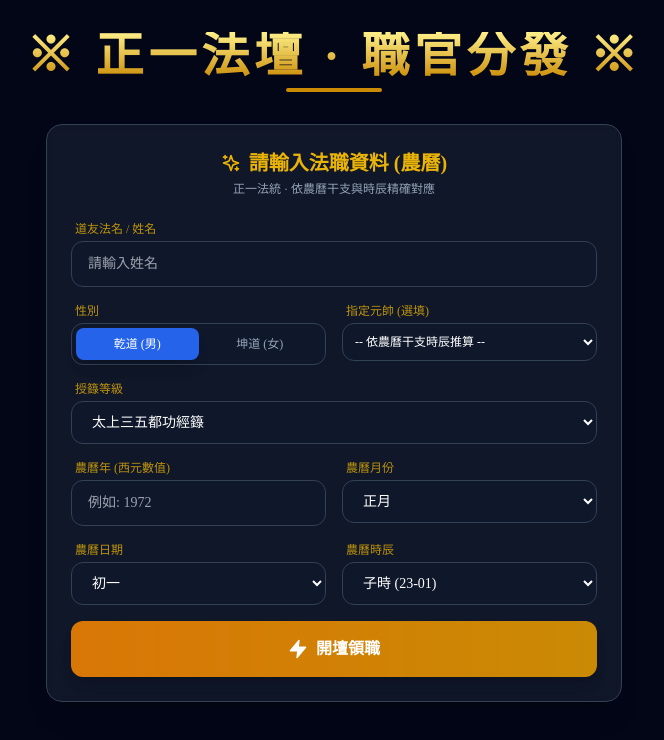
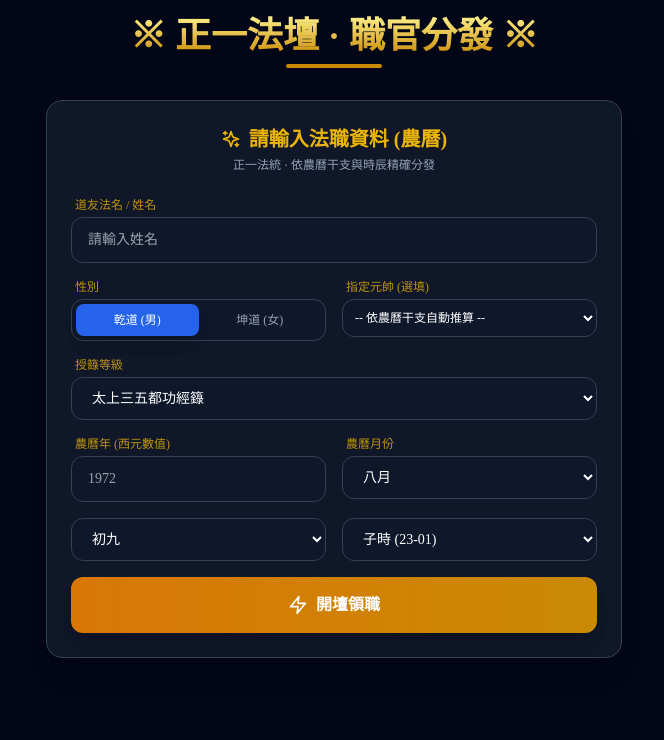
Before and after one commit to xvn5002036/vocation, a React (Vite) app: page / in a window 1280 px wide. Shown: the top 740 px of the page, without its empty margins (306-970 px from the left). Built offline with nearby package versions, Linux system fonts and the light colour scheme.

Commit message:
Update App.jsx

```diff
--- a/src/App.jsx
+++ b/src/App.jsx
@@ -13,13 +13,14 @@ import { LU_OPTIONS, RANK_SYSTEM } from './constants/rank';
 import { MARSHAL_TITLES, STEM_MARSHALS } from './constants/marshals_meta';
 import { MARSHAL_DATA_STATIC } from './constants/marshals_data';
 
+// 輸入組件：獨立出來以修復 iPhone 鍵盤閃退與喚起九宮格數字鍵盤
 const InputSection = ({ formData, setFormData, handleStart }) => (
   <div className="max-w-xl mx-auto bg-slate-800/50 p-6 rounded-2xl border border-slate-700 backdrop-blur-sm shadow-xl">
     <div className="text-center mb-6">
       <h2 className="text-xl font-bold text-yellow-500 flex items-center justify-center gap-2">
         <Sparkles className="w-5 h-5" /> 請輸入法職資料 (農曆)
       </h2>
-      <p className="text-slate-400 text-xs mt-1">正一法統 · 依農曆干支與時辰精確對應</p>
+      <p className="text-slate-400 text-xs mt-1">正一法統 · 依農曆干支與時辰精確分發</p>
     </div>
 
     <div className="space-y-4">
@@ -37,38 +38,22 @@ const InputSection = ({ formData, setFormData, handleStart }) => (
         <div>
           <label className="block text-yellow-500/80 text-xs mb-1 ml-1 font-medium">性別</label>
           <div className="flex bg-slate-900 rounded-xl p-1 border border-slate-700">
-            <button
-              onClick={() => setFormData({...formData, gender: 'm'})}
-              className={`flex-1 py-2 rounded-lg text-xs transition ${formData.gender === 'm' ? 'bg-blue-600 text-white shadow-lg' : 'text-slate-400'}`}
-            >乾道 (男)</button>
-            <button
-              onClick={() => setFormData({...formData, gender: 'f'})}
-              className={`flex-1 py-2 rounded-lg text-xs transition ${formData.gender === 'f' ? 'bg-pink-600 text-white shadow-lg' : 'text-slate-400'}`}
-            >坤道 (女)</button>
+            <button onClick={() => setFormData({...formData, gender: 'm'})} className={`flex-1 py-2 rounded-lg text-xs transition ${formData.gender === 'm' ? 'bg-blue-600 text-white shadow-lg' : 'text-slate-400'}`}>乾道 (男)</button>
+            <button onClick={() => setFormData({...formData, gender: 'f'})} className={`flex-1 py-2 rounded-lg text-xs transition ${formData.gender === 'f' ? 'bg-pink-600 text-white shadow-lg' : 'text-slate-400'}`}>坤道 (女)</button>
           </div>
         </div>
         <div>
           <label className="block text-yellow-500/80 text-xs mb-1 ml-1 font-medium">指定元帥 (選填)</label>
-          <select
-            className="w-full bg-slate-900 border border-slate-700 rounded-xl px-2 py-2.5 text-white text-xs"
-            value={formData.selectedMarshalId}
-            onChange={(e) => setFormData({...formData, selectedMarshalId: e.target.value})}
-          >
-            <option value="">-- 依農曆干支時辰推算 --</option>
-            {Object.entries(MARSHAL_DATA_STATIC).map(([id, m]) => (
-              <option key={id} value={id}>{m.shortName}</option>
-            ))}
+          <select className="w-full bg-slate-900 border border-slate-700 rounded-xl px-2 py-2.5 text-white text-xs" value={formData.selectedMarshalId} onChange={(e) => setFormData({...formData, selectedMarshalId: e.target.value})}>
+            <option value="">-- 依農曆干支自動推算 --</option>
+            {Object.entries(MARSHAL_DATA_STATIC).map(([id, m]) => (<option key={id} value={id}>{m.shortName}</option>))}
           </select>
         </div>
       </div>
 
       <div>
         <label className="block text-yellow-500/80 text-xs mb-1 ml-1 font-medium">授籙等級</label>
-        <select
-          className="w-full bg-slate-900 border border-slate-700 rounded-xl px-4 py-3 text-white text-sm"
-          value={formData.rank}
-          onChange={(e) => setFormData({...formData, rank: e.target.value})}
-        >
+        <select className="w-full bg-slate-900 border border-slate-700 rounded-xl px-4 py-3 text-white text-sm" value={formData.rank} onChange={(e) => setFormData({...formData, rank: e.target.value})}>
           {LU_OPTIONS.map(opt => <option key={opt} value={opt}>{opt}</option>)}
         </select>
       </div>
@@ -76,223 +61,107 @@ const InputSection = ({ formData, setFormData, handleStart }) => (
       <div className="grid grid-cols-2 gap-4">
         <div>
           <label className="block text-yellow-500/80 text-xs mb-1 ml-1 font-medium">農曆年 (西元數值)</label>
-          <input
-            type="number"
-            inputMode="decimal"
-            pattern="[0-9]*"
-            className="w-full bg-slate-900 border border-slate-700 rounded-xl px-4 py-3 text-white text-sm"
-            placeholder="例如: 1972"
-            value={formData.birthYear}
-            onChange={(e) => setFormData({...formData, birthYear: e.target.value})}
-          />
+          <input type="number" inputMode="decimal" pattern="[0-9]*" className="w-full bg-slate-900 border border-slate-700 rounded-xl px-4 py-3 text-white text-sm" placeholder="1972" value={formData.birthYear} onChange={(e) => setFormData({...formData, birthYear: e.target.value})} />
         </div>
         <div>
           <label className="block text-yellow-500/80 text-xs mb-1 ml-1 font-medium">農曆月份</label>
-          <select
-            className="w-full bg-slate-900 border border-slate-700 rounded-xl px-4 py-3 text-white text-sm"
-            value={formData.birthMonth}
-            onChange={(e) => setFormData({...formData, birthMonth: e.target.value})}
-          >
+          <select className="w-full bg-slate-900 border border-slate-700 rounded-xl px-4 py-3 text-white text-sm" value={formData.birthMonth} onChange={(e) => setFormData({...formData, birthMonth: e.target.value})}>
             {LUNAR_MONTHS.map(m => <option key={m} value={m}>{m}</option>)}
           </select>
         </div>
       </div>
 
       <div className="grid grid-cols-2 gap-4">
-        <div>
-          <label className="block text-yellow-500/80 text-xs mb-1 ml-1 font-medium">農曆日期</label>
-          <select
-            className="w-full bg-slate-900 border border-slate-700 rounded-xl px-4 py-3 text-white text-sm"
-            value={formData.birthDay}
-            onChange={(e) => setFormData({...formData, birthDay: e.target.value})}
-          >
-            {LUNAR_DAYS.map(d => <option key={d} value={d}>{d}</option>)}
-          </select>
-        </div>
-        <div>
-          <label className="block text-yellow-500/80 text-xs mb-1 ml-1 font-medium">農曆時辰</label>
-          <select
-            className="w-full bg-slate-900 border border-slate-700 rounded-xl px-4 py-3 text-white text-sm"
-            value={formData.birthHour}
-            onChange={(e) => setFormData({...formData, birthHour: e.target.value})}
-          >
-            {LUNAR_HOURS.map(h => <option key={h} value={h}>{h}</option>)}
-          </select>
-        </div>
+        <select className="w-full bg-slate-900 border border-slate-700 rounded-xl px-4 py-3 text-white text-sm" value={formData.birthDay} onChange={(e) => setFormData({...formData, birthDay: e.target.value})}>
+          {LUNAR_DAYS.map(d => <option key={d} value={d}>{d}</option>)}
+        </select>
+        <select className="w-full bg-slate-900 border border-slate-700 rounded-xl px-4 py-3 text-white text-sm" value={formData.birthHour} onChange={(e) => setFormData({...formData, birthHour: e.target.value})}>
+          {LUNAR_HOURS.map(h => <option key={h} value={h}>{h}</option>)}
+        </select>
       </div>
 
-      <button
-        onClick={handleStart}
-        className="w-full bg-gradient-to-r from-amber-600 to-yellow-600 hover:from-amber-500 hover:to-yellow-500 text-white font-bold py-4 rounded-xl shadow-lg transition transform hover:-translate-y-1 active:scale-95 flex items-center justify-center gap-2 mt-4"
-      >
-        <Zap className="w-5 h-5 fill-current" /> 開壇領職
-      </button>
+      <button onClick={handleStart} className="w-full bg-gradient-to-r from-amber-600 to-yellow-600 text-white font-bold py-4 rounded-xl shadow-lg mt-4 flex items-center justify-center gap-2"><Zap className="w-5 h-5" /> 開壇領職</button>
     </div>
   </div>
 );
 
 const App = () => {
-  const [formData, setFormData] = useState({
-    name: '', gender: 'm', birthYear: '', birthMonth: '正月',
-    birthDay: '初一', birthHour: '早子時 (23-01)',
-    selectedMarshalId: '', rank: '太上三五都功經籙'
-  });
+  const [formData, setFormData] = useState({ name: '', gender: 'm', birthYear: '', birthMonth: '八月', birthDay: '初九', birthHour: '早子時 (23-01)', selectedMarshalId: '', rank: '太上三五都功經籙' });
   const [result, setResult] = useState(null);
   const [activeTab, setActiveTab] = useState('decree');
   const cardRef = useRef(null);
 
-  const getGanZhiYear = (year) => {
-    if (!year) return null;
-    const baseYear = 1984; // 甲子年
-    const diff = (parseInt(year) - baseYear) % 60;
+  const handleStart = () => {
+    if (!formData.name || !formData.birthYear) return;
+    const year = parseInt(formData.birthYear);
+    const diff = (year - 1984) % 60;
     const index = diff < 0 ? diff + 60 : diff;
-    const stem = STEMS[index % 10];
-    const branch = BRANCHES[index % 12];
-    return { stem, branch, name: `${stem}${branch}`, element: STEM_ELEMENT[stem] };
-  };
+    const gz = { stem: STEMS[index % 10], branch: BRANCHES[index % 12], name: `${STEMS[index % 10]}${BRANCHES[index % 12]}`, element: STEM_ELEMENT[STEMS[index % 10]] };
 
-  const handleStart = () => {
-    if (!formData.name || !formData.birthYear) {
-      alert("請完整輸入法名與農曆年份");
-      return;
-    }
-
-    const gz = getGanZhiYear(formData.birthYear);
-    const hourBranch = formData.birthHour.substring(0, 1); // 提取「子、丑...」
-
-    // 1. 本命星君與職能
+    // 1. 治所與星君 (地支精確讀取)
+    const zhiInfo = JIAZI_ZHI_MAPPING[gz.name] || JIAZI_ZHI_MAPPING["甲子"];
     const starInfo = ZODIAC_MAPPING[gz.branch];
     const roleIdx = starInfo.roleType === 'admin' ? 0 : (starInfo.roleType === 'warrior' ? 1 : 2);
 
-    // 2. 籙職對應
-    const rankKey = Object.keys(RANK_SYSTEM).find(key => RANK_SYSTEM[key].label === formData.rank) || "dugong";
-    const rankData = RANK_SYSTEM[rankKey];
+    // 2. 職銜精確分配 (依職能對應而非隨機)
+    const rankData = RANK_SYSTEM[Object.keys(RANK_SYSTEM).find(key => RANK_SYSTEM[key].label === formData.rank) || "dugong"];
+    const appoint = rankData.appoints[formData.gender][roleIdx];
+    const office = rankData.offices[roleIdx];
 
-    // 3. 治所壇靖
-    const zhiData = JIAZI_ZHI_MAPPING[gz.name] || JIAZI_ZHI_MAPPING["甲子"];
-
-    // 4. 元帥精確演算修正
+    // 3. 元帥判定修正 (子時對應周元帥)
+    const hourBranch = formData.birthHour.substring(0, 1);
     let mId = formData.selectedMarshalId;
     if (!mId) {
-      // 法統修正：子時（23-01）開壇者，特受「神虎提督周元帥」護持
-      if (hourBranch === '子') {
-        mId = 'zhou';
-      } else {
-        const marshalPool = STEM_MARSHALS[gz.stem] || STEM_MARSHALS["甲"];
-        mId = marshalPool[roleIdx % marshalPool.length];
-      }
+      mId = (hourBranch === '子') ? 'zhou' : (STEM_MARSHALS[gz.stem][roleIdx % STEM_MARSHALS[gz.stem].length]);
     }
 
-    const marshalInfo = MARSHAL_DATA_STATIC[mId] || MARSHAL_DATA_STATIC['wen'];
-    const mTitleData = MARSHAL_TITLES[mId]?.find(t => t.type === starInfo.roleType) || MARSHAL_TITLES[mId]?.[0];
-
-    setResult({
-      gz, zhiInfo: zhiData, rankData,
-      appoint: rankData.appoints[formData.gender][roleIdx],
-      office: rankData.offices[roleIdx],
-      marshalInfo,
-      variantDesc: mTitleData?.desc || "護壇大將",
-      starInfo,
-      correlation: STEM_CORRELATION[gz.stem],
-      powers: rankData.powers
-    });
+    setResult({ gz, zhiInfo, rankData, appoint, office, marshalInfo: MARSHAL_DATA_STATIC[mId], starInfo, correlation: STEM_CORRELATION[gz.stem], variantDesc: MARSHAL_TITLES[mId]?.find(t => t.type === starInfo.roleType)?.desc });
     setActiveTab('decree');
   };
 
-  const exportImage = async () => {
-    if (cardRef.current) {
-      const canvas = await html2canvas(cardRef.current, { backgroundColor: '#0f172a', scale: 2 });
-      const link = document.createElement('a');
-      link.download = `Taoist_Decree_${formData.name}.png`;
-      link.href = canvas.toDataURL();
-      link.click();
-    }
-  };
+  const exportImage = async () => { if (cardRef.current) { const canvas = await html2canvas(cardRef.current, { backgroundColor: '#0f172a', scale: 2 }); const link = document.createElement('a'); link.download = `Taoist_Decree.png`; link.href = canvas.toDataURL(); link.click(); } };
 
   return (
-    <div className="min-h-screen bg-slate-950 text-slate-100 font-serif p-4 md:p-8">
+    <div className="min-h-screen bg-slate-950 text-slate-100 font-serif p-4">
       <header className="text-center mb-8">
-        <h1 className="text-2xl md:text-5xl font-bold mb-2 tracking-widest text-transparent bg-clip-text bg-gradient-to-b from-yellow-200 to-yellow-600">
-          ※ 正一法壇 · 職官分發 ※
-        </h1>
+        <h1 className="text-2xl md:text-4xl font-bold mb-2 text-transparent bg-clip-text bg-gradient-to-b from-yellow-200 to-yellow-600">※ 正一法壇 · 職官分發 ※</h1>
         <div className="h-1 w-24 bg-yellow-600 mx-auto rounded-full" />
       </header>
-
-      {!result ? (
-        <InputSection formData={formData} setFormData={setFormData} handleStart={handleStart} />
-      ) : (
-        <div className="max-w-4xl mx-auto space-y-8 animate-in fade-in duration-700">
+      {!result ? ( <InputSection formData={formData} setFormData={setFormData} handleStart={handleStart} /> ) : (
+        <div className="max-w-4xl mx-auto space-y-6">
           <div className="flex justify-center gap-4 text-sm">
-            <button onClick={() => setActiveTab('decree')} className={`px-6 py-2 rounded-full flex items-center gap-2 transition ${activeTab === 'decree' ? 'bg-yellow-600 text-white shadow-lg' : 'bg-slate-800 text-slate-400'}`}>
-              <Scroll className="w-4 h-4" /> 奏職寶誥
-            </button>
-            <button onClick={() => setActiveTab('marshal')} className={`px-6 py-2 rounded-full flex items-center gap-2 transition ${activeTab === 'marshal' ? 'bg-yellow-600 text-white shadow-lg' : 'bg-slate-800 text-slate-400'}`}>
-              <Shield className="w-4 h-4" /> 本命元帥
-            </button>
+            <button onClick={() => setActiveTab('decree')} className={`px-6 py-2 rounded-full transition ${activeTab === 'decree' ? 'bg-yellow-600 text-white shadow-lg' : 'bg-slate-800 text-slate-400'}`}>奏職寶誥</button>
+            <button onClick={() => setActiveTab('marshal')} className={`px-6 py-2 rounded-full transition ${activeTab === 'marshal' ? 'bg-yellow-600 text-white shadow-lg' : 'bg-slate-800 text-slate-400'}`}>本命元帥</button>
           </div>
-
-          <div ref={cardRef} className="bg-slate-900 border-4 border-double border-yellow-600/50 p-6 md:p-10 rounded-sm shadow-2xl relative overflow-hidden">
+          <div ref={cardRef} className="bg-slate-900 border-4 border-yellow-600/50 p-6 md:p-10 rounded shadow-2xl relative">
             {activeTab === 'decree' ? (
-              <div className="space-y-8">
-                <div className="text-center border-b border-yellow-600/30 pb-6">
-                  <h2 className="text-2xl md:text-3xl font-bold text-yellow-500 mb-2">錄壇奏職寶誥</h2>
-                  <p className="text-slate-400 text-xs tracking-[0.2em]">TAOIST DIVINE DECREE</p>
-                </div>
-                <div className="grid md:grid-cols-2 gap-8 text-base">
-                  <div className="space-y-4 border-b md:border-b-0 md:border-r border-yellow-600/10 pb-4 md:pr-4">
-                    <p className="flex items-center gap-3"><User className="w-4 h-4 text-yellow-600" /> <span className="text-slate-400 text-sm">授籙信士：</span> {formData.name}</p>
-                    <p className="flex items-center gap-3"><Compass className="w-4 h-4 text-yellow-600" /> <span className="text-slate-400 text-sm">農曆生辰：</span> {result.gz.name}年 {formData.birthMonth}{formData.birthDay} {formData.birthHour}</p>
-                    <p className="flex items-center gap-3"><MapPin className="w-4 h-4 text-yellow-600" /> <span className="text-slate-400 text-sm">本命治所：</span> {result.zhiInfo.name}</p>
-                    <p className="flex items-center gap-3"><Sparkles className="w-4 h-4 text-yellow-600" /> <span className="text-slate-400 text-sm">所配壇靖：</span> {result.zhiInfo.tan} / {result.zhiInfo.jing}</p>
+              <div className="space-y-6">
+                <div className="text-center border-b border-yellow-600/30 pb-4"><h2 className="text-2xl font-bold text-yellow-500">錄壇奏職寶誥</h2></div>
+                <div className="grid md:grid-cols-2 gap-6 text-sm md:text-base">
+                  <div className="space-y-3">
+                    <p><User className="inline w-4 h-4 mr-2 text-yellow-600" /> <span className="text-slate-400">授籙信士：</span> {formData.name}</p>
+                    <p><Compass className="inline w-4 h-4 mr-2 text-yellow-600" /> <span className="text-slate-400">農曆生辰：</span> {result.gz.name}年 {formData.birthMonth}{formData.birthDay} {formData.birthHour}</p>
+                    <p><MapPin className="inline w-4 h-4 mr-2 text-yellow-600" /> <span className="text-slate-400">本命治所：</span> {result.zhiInfo.name} ({result.zhiInfo.location})</p>
+                    <p><Sparkles className="inline w-4 h-4 mr-2 text-yellow-600" /> <span className="text-slate-400">所配壇靖：</span> {result.zhiInfo.tan} / {result.zhiInfo.jing}</p>
                   </div>
-                  <div className="space-y-4">
-                    <div className="p-4 bg-yellow-600/10 rounded-lg border border-yellow-600/20 shadow-inner text-center">
-                      <p className="text-xs text-yellow-600 mb-1">分發官署：{result.office}</p>
-                      <p className="text-2xl font-bold text-yellow-500">{result.appoint}</p>
-                    </div>
+                  <div className="p-4 bg-yellow-600/10 rounded border border-yellow-600/20 text-center">
+                    <p className="text-xs text-yellow-600">分發官署：{result.office}</p>
+                    <p className="text-xl font-bold text-yellow-500 mt-2">{result.appoint}</p>
                   </div>
                 </div>
-                <div className="bg-slate-950/50 p-4 rounded border border-yellow-600/10 text-xs italic text-slate-400 text-center">
-                  「依據{result.correlation.direction}方{result.correlation.color}帝{result.correlation.qi}炁之法力，授以此籙，統御鬼神。」
-                </div>
+                <p className="text-xs italic text-slate-400 text-center">「依據{result.correlation.direction}方{result.correlation.color}帝{result.correlation.qi}炁之法力，授以此籙，統御鬼神。」</p>
               </div>
             ) : (
-              <div className="space-y-6">
-                <div className={`flex flex-col md:flex-row items-center gap-6 ${result.marshalInfo.color} p-6 rounded-xl border-2 border-white/10 shadow-lg`}>
-                  <Shield className="w-16 h-16 text-white" />
-                  <div className="text-center md:text-left flex-1">
-                    <span className="px-3 py-1 bg-black/30 rounded-full text-[10px] font-bold text-white tracking-widest uppercase">本命護法元帥</span>
-                    <h3 className="text-3xl font-bold text-white mt-2">{result.marshalInfo.name}</h3>
-                    <p className="text-white/80 italic mt-1 text-sm">「{result.marshalInfo.slogan}」</p>
-                  </div>
+              <div className="space-y-4">
+                <div className={`flex items-center gap-4 ${result.marshalInfo.color} p-4 rounded-xl text-white shadow-lg`}>
+                  <Shield className="w-12 h-12" />
+                  <div><h3 className="text-2xl font-bold">{result.marshalInfo.name}</h3><p className="text-xs opacity-80">時辰守護：{result.variantDesc}</p></div>
                 </div>
-                <div className="grid md:grid-cols-2 gap-6 text-sm">
-                  <div className="bg-slate-800/50 p-5 rounded-xl border border-slate-700">
-                    <h4 className="flex items-center gap-2 text-yellow-500 font-bold mb-3"><Info className="w-4 h-4" /> 神蹟與職稱</h4>
-                    <p className="text-slate-300 text-xs leading-relaxed mb-3">{result.marshalInfo.intro}</p>
-                    <p className="text-yellow-600/80 text-[10px] mt-2 italic border-t border-yellow-600/20 pt-2">時辰職任：{result.variantDesc}</p>
-                  </div>
-                  <div className="bg-slate-800/80 p-5 rounded-xl border-2 border-yellow-600/20 shadow-inner">
-                    <h4 className="flex items-center gap-2 text-yellow-500 font-bold mb-3"><Flame className="w-4 h-4" /> 專屬修持法門</h4>
-                    <p className="text-white font-bold text-xs mb-3 bg-yellow-600/20 px-3 py-1 rounded inline-block">{result.marshalInfo.practice.method}</p>
-                    <ul className="space-y-2">
-                      {result.marshalInfo.practice.guide.map((step, idx) => (
-                        <li key={idx} className="flex gap-2 text-[10px] text-slate-300">
-                          <span className="flex-shrink-0 w-4 h-4 bg-yellow-600/20 text-yellow-500 rounded-full flex items-center justify-center font-bold">{idx + 1}</span>
-                          <span className="leading-relaxed">{step}</span>
-                        </li>
-                      ))}
-                    </ul>
-                  </div>
-                </div>
+                <div className="bg-slate-800/50 p-4 rounded-xl border border-slate-700 text-xs md:text-sm leading-relaxed text-slate-300">{result.marshalInfo.intro}</div>
               </div>
             )}
           </div>
-
-          <div className="flex flex-wrap justify-center gap-4 pb-12">
-            <button onClick={exportImage} className="px-8 py-3 bg-emerald-700 hover:bg-emerald-600 text-white rounded-xl shadow-lg flex items-center gap-2 transition text-sm"><Camera className="w-4 h-4" /> 保存</button>
-            <button onClick={() => { setResult(null); setActiveTab('decree'); }} className="px-8 py-3 bg-slate-800 hover:bg-slate-700 text-slate-300 rounded-xl flex items-center gap-2 transition text-sm"><RotateCcw className="w-4 h-4" /> 重新開壇</button>
-          </div>
+          <div className="flex justify-center gap-4 pb-8"><button onClick={exportImage} className="px-8 py-3 bg-emerald-700 text-white rounded-xl shadow-lg flex items-center gap-2"><Camera className="w-5 h-5" /> 保存</button><button onClick={() => setResult(null)} className="px-8 py-3 bg-slate-800 text-slate-300 rounded-xl">重新重選</button></div>
         </div>
       )}
     </div>
```
